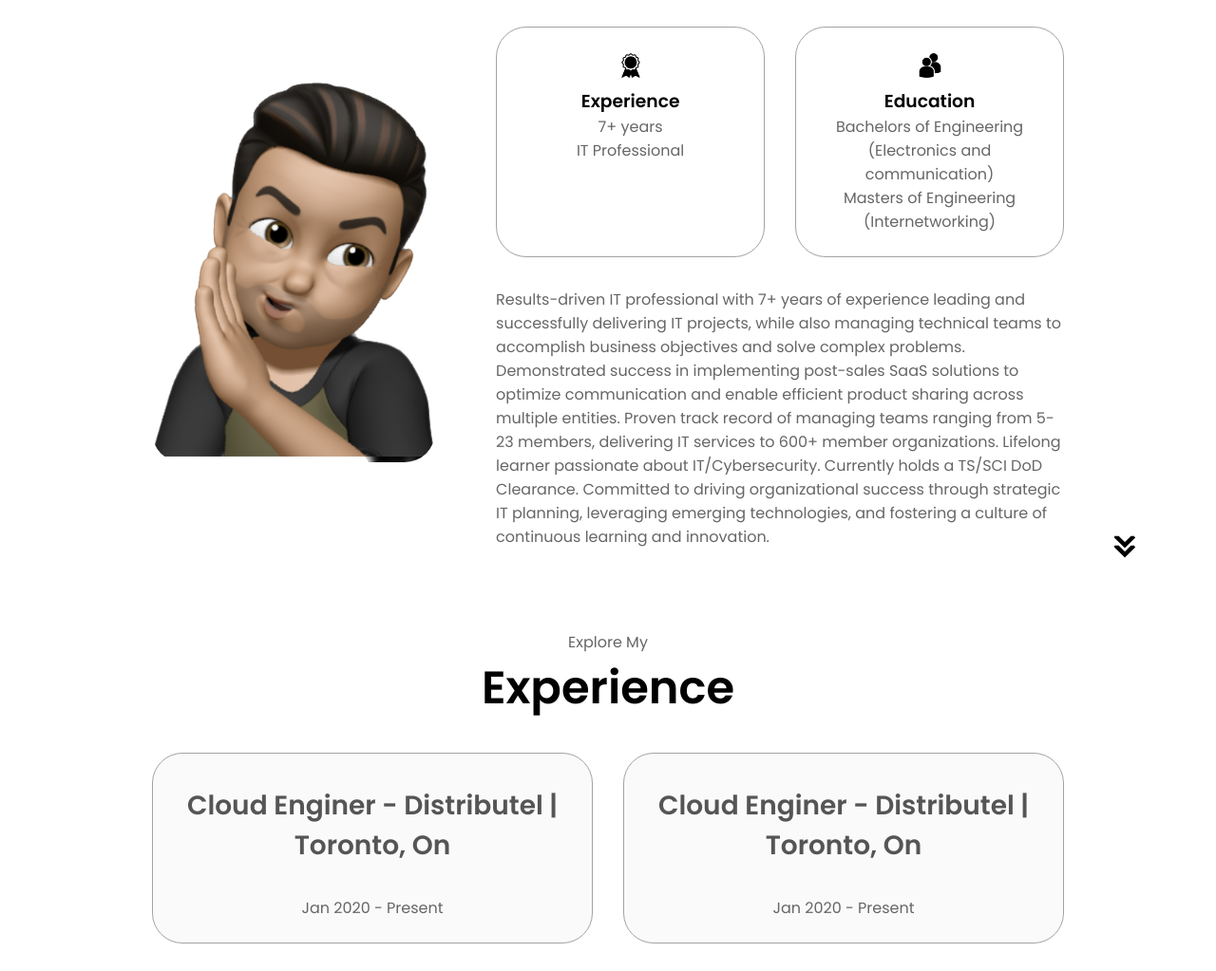
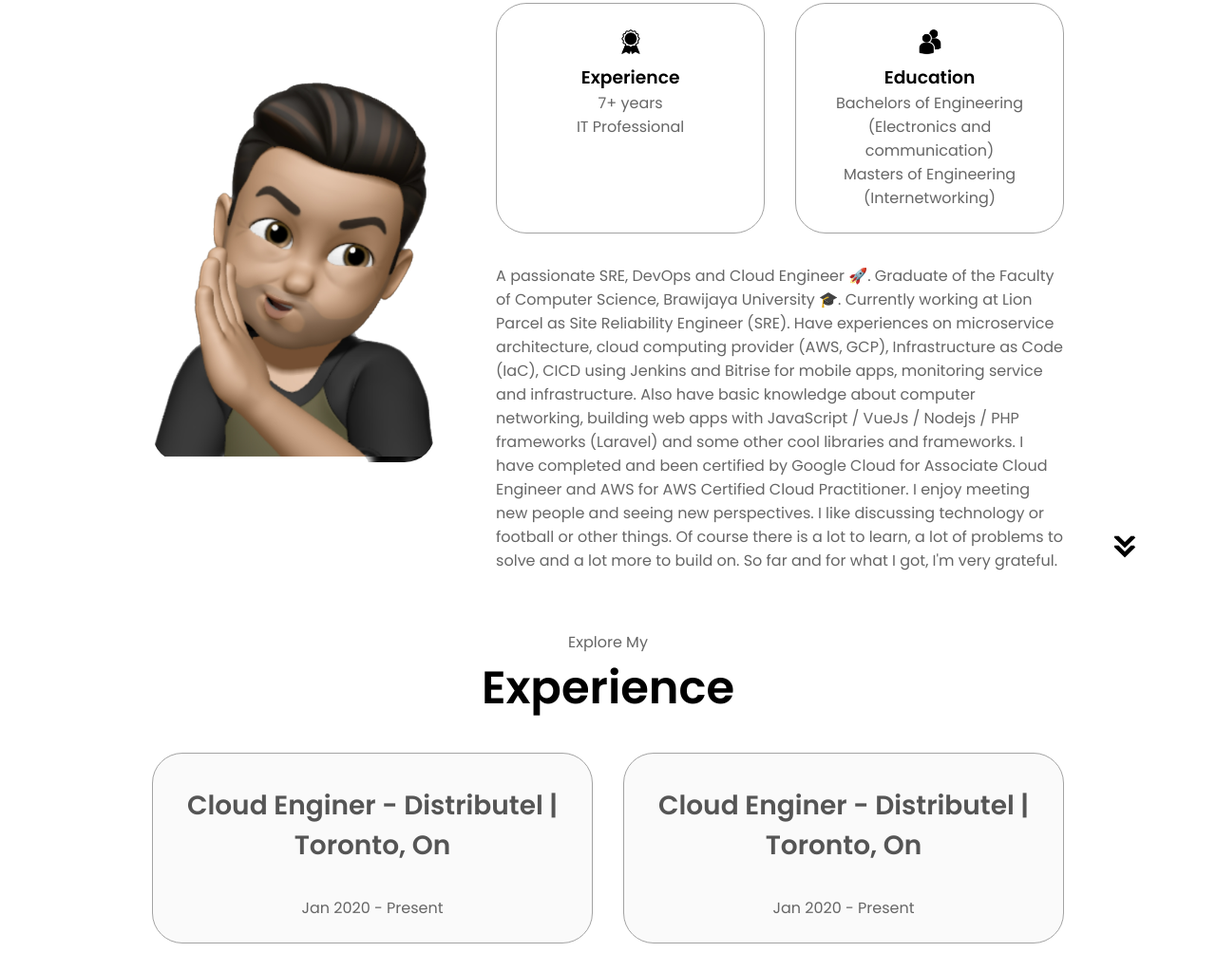
Before and after one commit to rana-repo/Portfolio, a plain HTML site: page index.html in a window 1280 px wide. Shown: the part 1032-2055 px from the top of the page at 95% size. Drawn offline with Linux system fonts and the light colour scheme.

Commit message:
Update index.html

```diff
--- a/index.html
+++ b/index.html
@@ -221,7 +221,14 @@
           </div>
           <div class="text-container">
             <p>
-              Results-driven IT professional with 7+ years of experience leading and successfully delivering IT projects, while also managing technical teams to accomplish business objectives and solve complex problems. Demonstrated success in implementing post-sales SaaS solutions to optimize communication and enable efficient product sharing across multiple entities. Proven track record of managing teams ranging from 5-23 members, delivering IT services to 600+ member organizations. Lifelong learner passionate about IT/Cybersecurity. Currently holds a TS/SCI DoD Clearance. Committed to driving organizational success through strategic IT planning, leveraging emerging technologies, and fostering a culture of continuous learning and innovation.
+              A passionate SRE, DevOps and Cloud Engineer 🚀. Graduate of the Faculty of Computer Science, Brawijaya University 🎓. Currently working at Lion Parcel as Site Reliability Engineer (SRE).
+
+Have experiences on microservice architecture, cloud computing provider (AWS, GCP), Infrastructure as Code (IaC), CICD using Jenkins and Bitrise for mobile apps, monitoring service and infrastructure. Also have basic knowledge about computer networking, building web apps with JavaScript / VueJs / Nodejs / PHP frameworks (Laravel) and some other cool libraries and frameworks.
+
+I have completed and been certified by Google Cloud for Associate Cloud Engineer and AWS for AWS Certified Cloud Practitioner.
+
+I enjoy meeting new people and seeing new perspectives. I like discussing technology or football or other things. Of course there is a lot to learn, a lot of problems to solve and a lot more to build on. So far and for what I got, I'm very grateful.
+
             </p>
           </div>
         </div>
```
